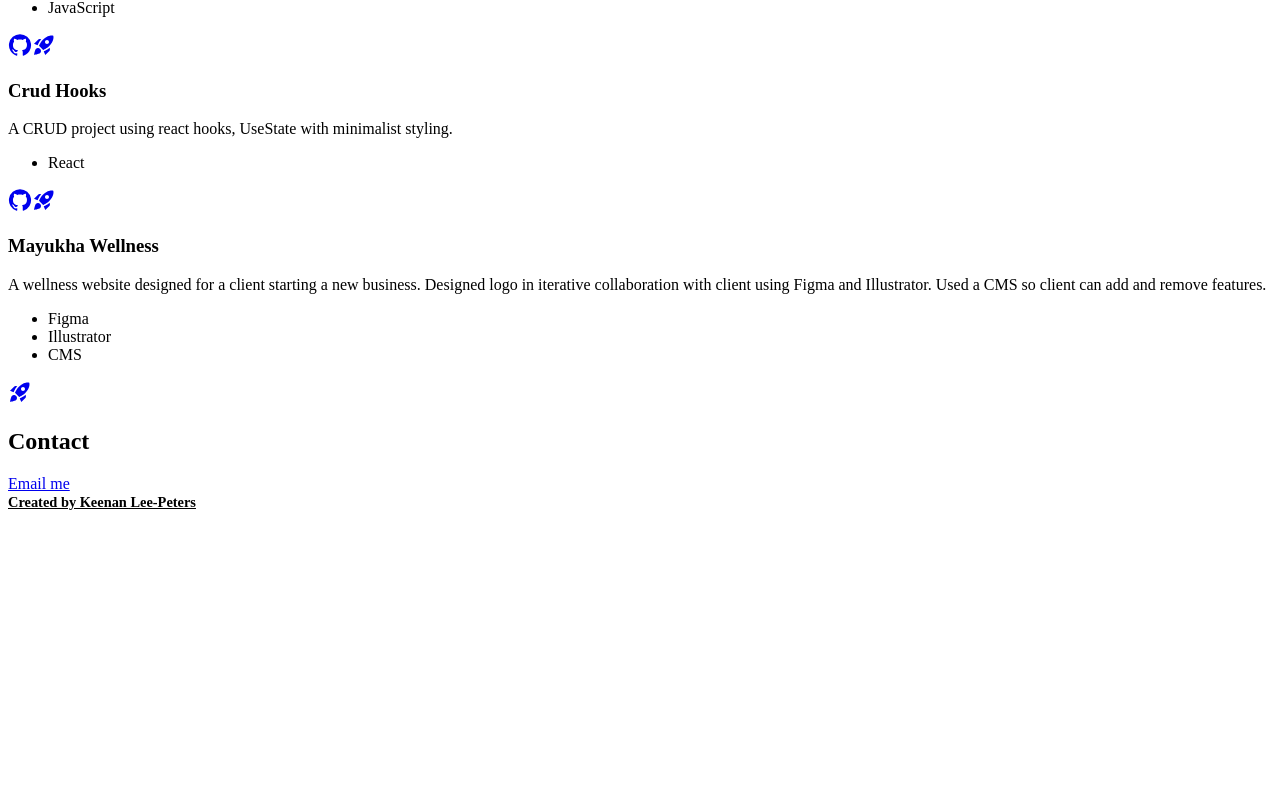
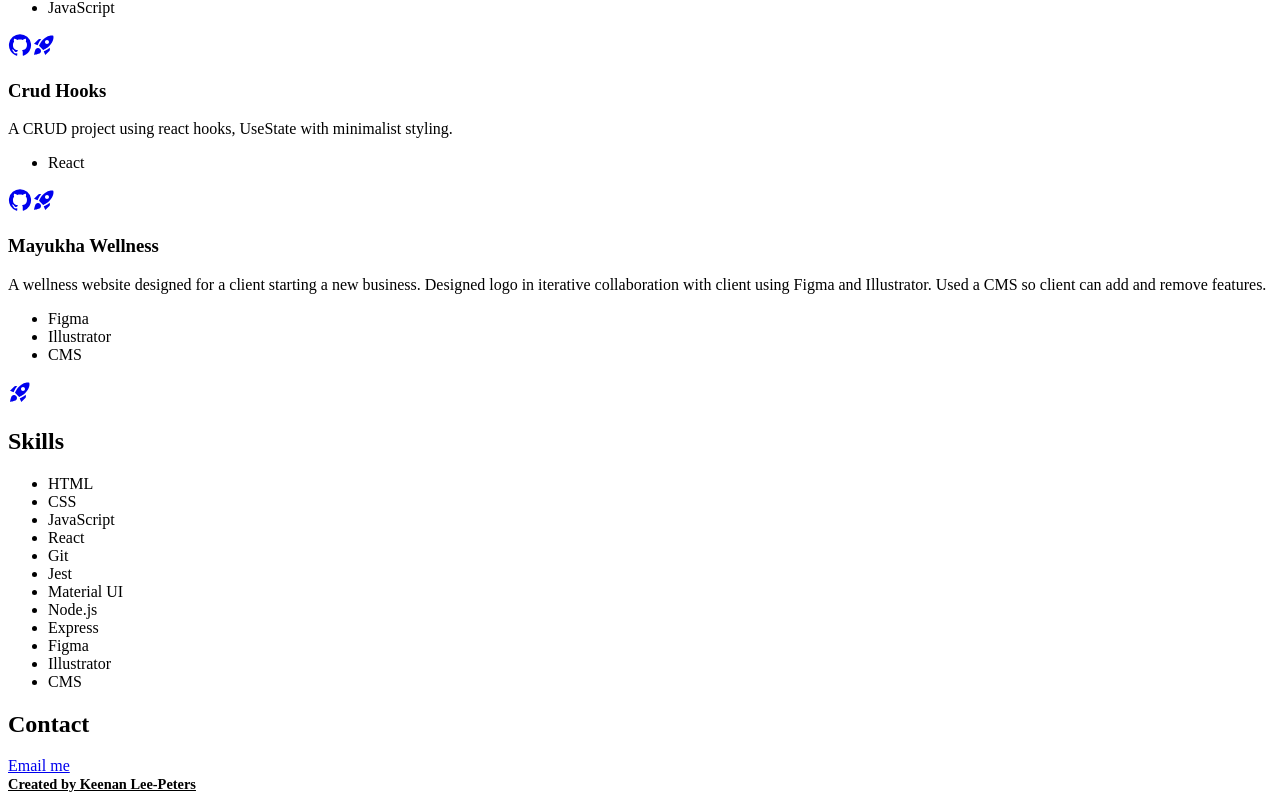
Before and after one commit to klp1130/portfolio2, a React (Create React App) app: page / in a window 1280 px wide. Shown: the part 709-1510 px from the top of the page. Before the commit the page ends 1228 px from the top, so only its background shows below. Built offline with nearby package versions, Linux system fonts and the light colour scheme.

Commit message:
added scroll to top

```diff
--- a/src/App.js
+++ b/src/App.js
@@ -4,7 +4,8 @@ import Footer from './components/Footer/Footer'
 import About from './components/About/About'
 import Contact from './components/Contact/Contact'
 import Projects from './components/Projects/Projects'
-
+import Skills from './components/Skills/Skills'
+import ScrollToTop from './components/ScrollToTop/ScrollToTop'
 
 const App = () => {
 
@@ -14,8 +15,10 @@ const App = () => {
       <main>
         <About />
         <Projects />
+        <Skills />
         <Contact />
       </main>
+        <ScrollToTop />
         <Footer />
     </div>
   )
--- /dev/null
+++ b/src/components/ScrollToTop/ScrollToTop.css
@@ -0,0 +1,12 @@
+.scroll-top {
+    position: fixed;
+    bottom: 2em;
+    right: 4em;
+    background-color: transparent;
+}
+
+@media (max-width: 900px) {
+    .scroll-top {
+        display: none;
+    }
+}
--- /dev/null
+++ b/src/components/ScrollToTop/ScrollToTop.js
@@ -0,0 +1,24 @@
+import React, { useEffect, useState, UseState } from 'react'
+import ArrowUpwardIcon from '@mui/icons-material/ArrowUpward'
+
+const ScrollToTop = () => {
+    const [isVisible, setIsVisible] = useState(false)
+
+    useEffect(() => {
+        const toggleVisibility = () =>
+        window.pageYOffset > 500 ? setIsVisible(true) : setIsVisible(false)
+
+        window.addEventListener('scroll', toggleVisibility)
+        return () => window.removeEventListener('scroll', toggleVisibility)
+    }, [])
+
+    return isVisible ? (
+        <div className='scroll-top'>
+            <a href='#top'>
+                <ArrowUpwardIcon fontSize='large'/>
+            </a>
+        </div>
+    ) : null
+}
+
+export default ScrollToTop
--- /dev/null
+++ b/src/components/Skills/Skills.js
@@ -0,0 +1,22 @@
+import uniqid from 'uniqid'
+import { skills } from '../../portfolio'
+
+const Skills = () => {
+    if (!skills.length) return null
+
+    return (
+        <section id='skills'>
+            <h2>Skills</h2>
+            <ul>
+                {skills.map((skill) =>(
+                    <li key={uniqid()}>
+                    {skill}
+                    </li>
+                ))}
+            </ul>
+        </section>
+    )
+
+}
+
+export default Skills
--- a/src/portfolio.js
+++ b/src/portfolio.js
@@ -71,6 +71,7 @@ const skills = [
     'React',
     'Git',
     'Jest',
+    'Material UI',
     'Node.js',
     'Express',
     'Figma',
@@ -83,4 +84,4 @@ const contact = {
 
 }
 
-export { header, about, contact, projects }
+export { header, about, contact, skills, projects }
```
Also changed, not shown: src/components/Skills/Skills.css (added).
